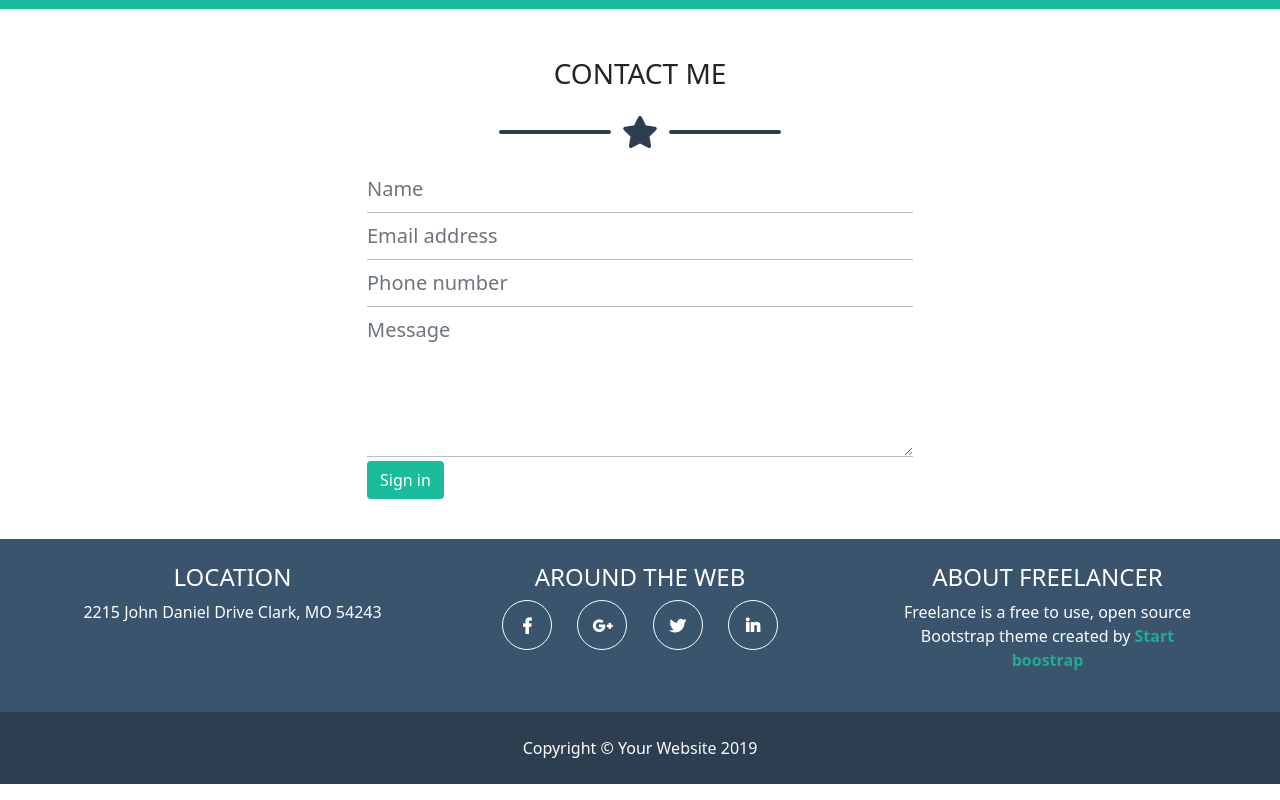
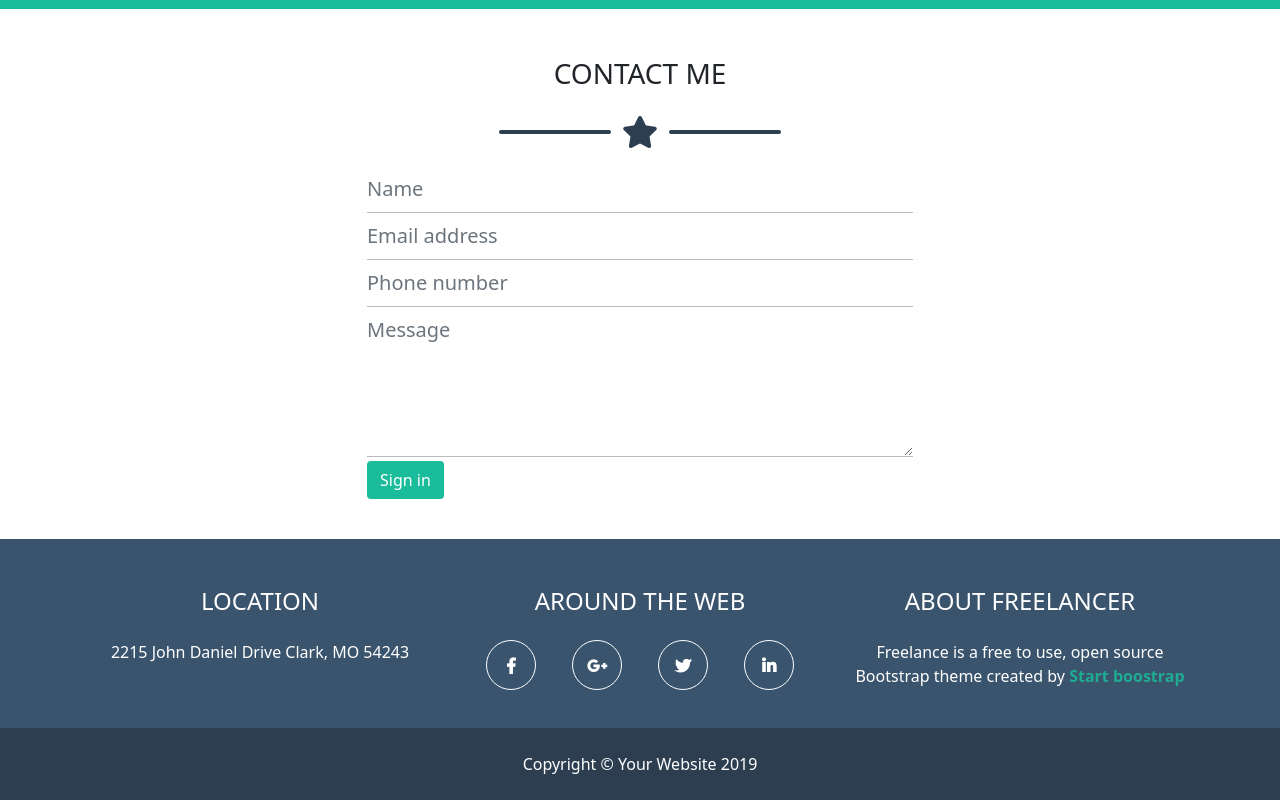
Before and after one commit to marioBMB/html-css-bootstrap-freelancer, a plain HTML site: page index.html in a window 1280 px wide. Shown: the part 2148-2948 px from the top of the page. Drawn offline with nearby package versions, Linux system fonts and the light colour scheme.

Commit message:
correzione al footer (container)

```diff
--- a/index.html
+++ b/index.html
@@ -16,7 +16,7 @@
         <header class='p-3'>
             <div class="container px-0">
 
-                <div class="row align-items-center justify-content-between me-0 w-100">
+                <div class="row align-items-center justify-content-between me-0">
 
                     <div class="col-6 main-logo">
                         <a href='#'><h2>Start Bootstrap</h2></a>
@@ -172,15 +172,17 @@
             </section>
 
             <footer>
-                <div class="footer-top py-4">
+                <section class="footer-top py-4">
+                    <div class="container">
 
                         <div class="row justify-content-evenly">
-                        <div class="col-3 text-center">
+                            <div class="col-12 col-md-4 text-center">
                                 <h4 class='text-uppercase'>Location</h4>
                                 <p>2215 John Daniel Drive Clark, MO 54243</p>
                             </div>
-                        <div class="col-3 text-center">
+                            <div class="col-12 col-md-4 text-center">
                                 <h4 class='text-uppercase'>Around the web</h4>
+
                                 <div class="row social-links justify-content-evenly">
                                         <a class="col-3 link-box circle">
                                             <i class="fab fa-facebook-f"></i>
@@ -196,21 +198,22 @@
                                         </a>
                                 </div>
                             </div>
-                        <div class="col-3 text-center">
+                            <div class="col-12 col-md-4 text-center">
                                 <h4 class='text-uppercase'>About freelancer</h4>
                                 <p>Freelance is a free to use, open source Bootstrap theme created by <a href="#">Start boostrap</a></p>
 
                             </div>
                         </div>
                     </div>
-                <div class="footer-bottom p-4">
+                </section>
+                <section class="footer-bottom p-4">
 
                     <div class="row">
                         <div class="col text-center">
                             Copyright &copy; Your Website 2019
                         </div>
                     </div>
-                </div>
+                </section>
             </footer>
 
 
```
Lines whose indentation alone changed are shown as unchanged.
